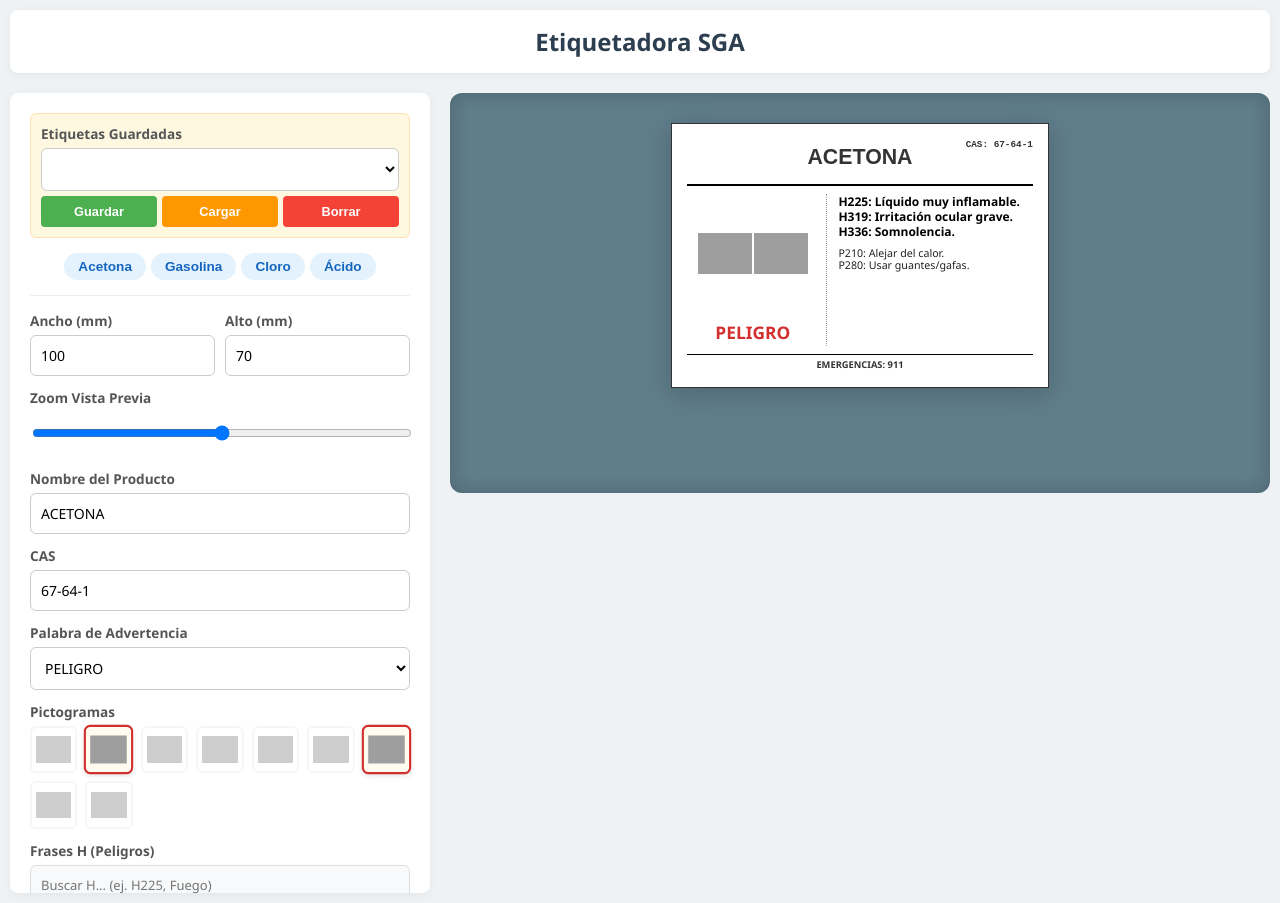
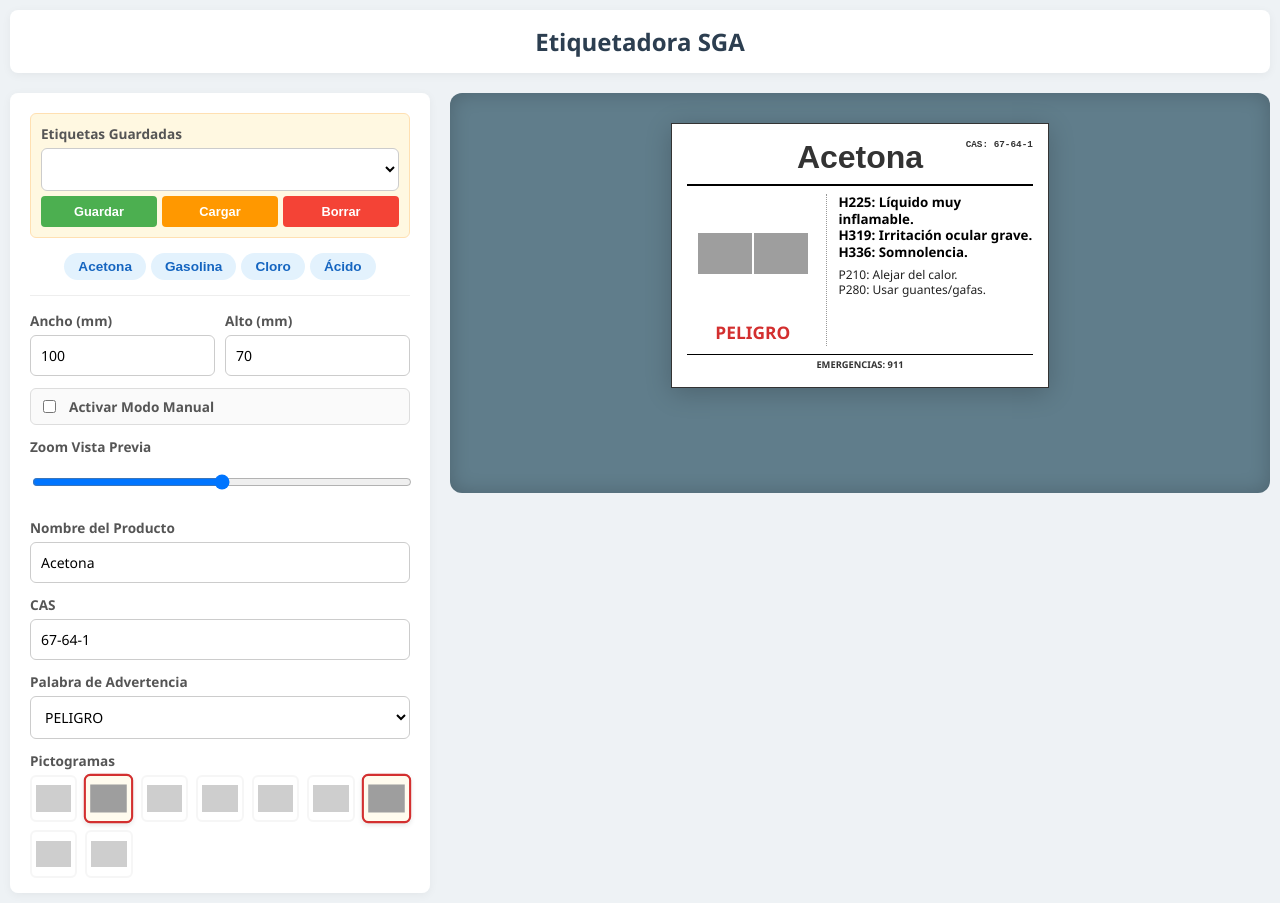
Before and after one commit to quimicacosa/Etiquetadora-SGA, a plain HTML site: page index.html in a window 1280 px wide. Drawn offline with Linux system fonts and the light colour scheme; grey boxes are pictures that could not be loaded.

Commit message:
Update index.html

```diff
--- a/index.html
+++ b/index.html
@@ -5,7 +5,13 @@
 <meta name="viewport" content="width=device-width, initial-scale=1.0">
 <title>Etiquetadora SGA</title>
 <style>
-    :root { --w: 100mm; --h: 100mm; --scale: 1; }
+    :root {
+        --w: 100mm;
+        --h: 100mm;
+        --scale: 1;
+        --fs-title: 24pt;
+        --fs-body: 10pt;
+    }
     body { font-family: 'Segoe UI', Roboto, Helvetica, Arial, sans-serif; background: #eef2f5; margin: 0; padding: 10px; color: #333; }
 
     .app { display: flex; flex-direction: column; gap: 20px; max-width: 1400px; margin: 0 auto; }
@@ -36,6 +42,9 @@
     input, select, textarea { width: 100%; padding: 10px; border: 1px solid #ccc; border-radius: 6px; box-sizing: border-box; font-family: inherit; font-size: 14px; background: white; }
     textarea { resize: vertical; min-height: 70px; }
     input:focus, textarea:focus, select:focus { border-color: #1976d2; outline: none; }
+
+    .manual-controls { background: #e8f5e9; padding: 10px; border-radius: 6px; border: 1px solid #c8e6c9; display: none; margin-bottom: 15px; }
+    .manual-show { display: block; }
 
     .presets { display: flex; flex-wrap: wrap; gap: 5px; margin-bottom: 15px; padding-bottom: 15px; border-bottom: 1px solid #eee; justify-content: center; }
     .btn-pre { background: #e3f2fd; color: #1565c0; border: none; padding: 6px 14px; border-radius: 20px; cursor: pointer; font-size: 0.85rem; font-weight: 600; transition: 0.2s; }
@@ -79,7 +88,6 @@
         padding: 4mm; box-sizing: border-box;
         display: flex; flex-direction: column;
         overflow: hidden; position: relative;
-
         transform: scale(var(--scale)); transform-origin: top center;
         box-shadow: 0 5px 25px rgba(0,0,0,0.2);
     }
@@ -91,7 +99,15 @@
         display: flex; justify-content: center; align-items: center;
         position: relative; min-height: 10mm; flex-shrink: 0;
     }
-    .l-name { font-family: Arial, sans-serif; font-size: 1.6em; font-weight: 900; text-transform: uppercase; text-align: center; width: 80%; line-height: 1.1; word-wrap: break-word; }
+    .l-name {
+        font-family: Arial, sans-serif;
+        font-size: var(--fs-title);
+        font-weight: 900;
+        text-align: center;
+        width: 80%;
+        line-height: 1.1;
+        word-wrap: break-word;
+    }
     .l-cas { position: absolute; right: 0; top: 0; font-size: 0.7em; font-family: monospace; font-weight: bold; }
 
     .l-body { display: flex; flex: 1; overflow: hidden; gap: 3mm; }
@@ -122,8 +138,8 @@
     }
 
     .l-col-right { width: 62%; display: flex; flex-direction: column; gap: 2mm; overflow: hidden; }
-    .t-h { font-weight: bold; font-size: 0.9em; line-height: 1.25; white-space: pre-wrap; color: black; }
-    .t-p { font-size: 0.8em; line-height: 1.2; color: #222; white-space: pre-wrap; }
+    .t-h { font-weight: bold; font-size: var(--fs-body); line-height: 1.25; white-space: pre-wrap; color: black; }
+    .t-p { font-size: calc(var(--fs-body) * 0.9); line-height: 1.2; color: #222; white-space: pre-wrap; }
 
     .l-foot { margin-top: 2mm; border-top: 1px solid black; padding-top: 1mm; font-size: 0.7em; text-align: center; font-weight: bold; flex-shrink: 0; }
     sub { font-size: 0.75em; vertical-align: sub; }
@@ -189,6 +205,22 @@
                 </div>
             </div>
 
+            <div class="group" style="display: flex; align-items: center; gap: 10px; background: #fafafa; padding: 8px; border: 1px solid #ddd; border-radius: 6px;">
+                <input type="checkbox" id="chk-manual" onchange="upd()" style="width: auto;">
+                <label for="chk-manual" style="margin:0; cursor: pointer;">Activar Modo Manual</label>
+            </div>
+
+            <div id="manual-opts" class="manual-controls">
+                <div class="group">
+                    <label>Tamaño Título (Nombre)</label>
+                    <input type="range" id="rng-fs-title" min="10" max="60" value="24" oninput="upd()">
+                </div>
+                <div class="group">
+                    <label>Tamaño Texto (H y P)</label>
+                    <input type="range" id="rng-fs-body" min="6" max="24" value="10" oninput="upd()">
+                </div>
+            </div>
+
             <div class="group">
                 <label>Zoom Vista Previa</label>
                 <input type="range" id="inp-scale" min="0.5" max="1.5" step="0.1" value="1" oninput="upd()">
@@ -196,7 +228,7 @@
 
             <div class="group">
                 <label>Nombre del Producto</label>
-                <input type="text" id="inp-name" placeholder="Ej. ACETONA" oninput="upd()">
+                <input type="text" id="inp-name" placeholder="Ej. ACETONA (HCl)" oninput="upd()">
             </div>
 
             <div class="group">
@@ -209,6 +241,7 @@
                 <select id="inp-signal" onchange="upd()">
                     <option value="PELIGRO">PELIGRO</option>
                     <option value="ATENCIÓN">ATENCIÓN</option>
+                    <option value="">(NINGUNA)</option>
                 </select>
             </div>
 
@@ -238,7 +271,6 @@
 
             <button type="button" class="btn-print" onclick="window.print()">IMPRIMIR</button>
         </div>
-
 
         <div class="preview-col">
             <div class="preview-bg">
@@ -567,7 +599,7 @@ function togglePic(k, el) {
 function fill(name) {
     const t = dataPresets[name];
     if(!t) return;
-    document.getElementById('inp-name').value = name.toUpperCase();
+    document.getElementById('inp-name').value = name;
     document.getElementById('inp-cas').value = t.c;
     document.getElementById('inp-signal').value = t.s;
     document.getElementById('inp-h').value = t.h;
@@ -631,18 +663,39 @@ function upd() {
         const w = document.getElementById('inp-width').value;
         const h = document.getElementById('inp-height').value;
         const scale = document.getElementById('inp-scale').value;
+        const isManual = document.getElementById('chk-manual').checked;
 
         const root = document.querySelector(':root');
         root.style.setProperty('--w', w + 'mm');
         root.style.setProperty('--h', h + 'mm');
         root.style.setProperty('--scale', scale);
 
+        const manualDiv = document.getElementById('manual-opts');
+        if(isManual) {
+            manualDiv.classList.add('manual-show');
+            const fsTitle = document.getElementById('rng-fs-title').value;
+            const fsBody = document.getElementById('rng-fs-body').value;
+            root.style.setProperty('--fs-title', fsTitle + 'pt');
+            root.style.setProperty('--fs-body', fsBody + 'pt');
+        } else {
+            manualDiv.classList.remove('manual-show');
+            root.style.setProperty('--fs-title', '24pt');
+            root.style.setProperty('--fs-body', '10pt');
+        }
+
         document.getElementById('out-name').innerHTML = format(document.getElementById('inp-name').value);
         document.getElementById('out-cas').innerText = "CAS: " + document.getElementById('inp-cas').value;
 
         const sig = document.getElementById('inp-signal').value;
-        document.getElementById('out-sig').innerText = sig;
-        document.getElementById('out-sig').style.color = sig === 'PELIGRO' ? '#d32f2f' : '#f57c00';
+        const sigEl = document.getElementById('out-sig');
+
+        if(!sig) {
+            sigEl.style.display = 'none';
+        } else {
+            sigEl.style.display = 'block';
+            sigEl.innerText = sig;
+            sigEl.style.color = sig === 'PELIGRO' ? '#d32f2f' : '#f57c00';
+        }
 
         document.getElementById('out-h').innerHTML = format(document.getElementById('inp-h').value);
         document.getElementById('out-p').innerHTML = format(document.getElementById('inp-p').value);
```
